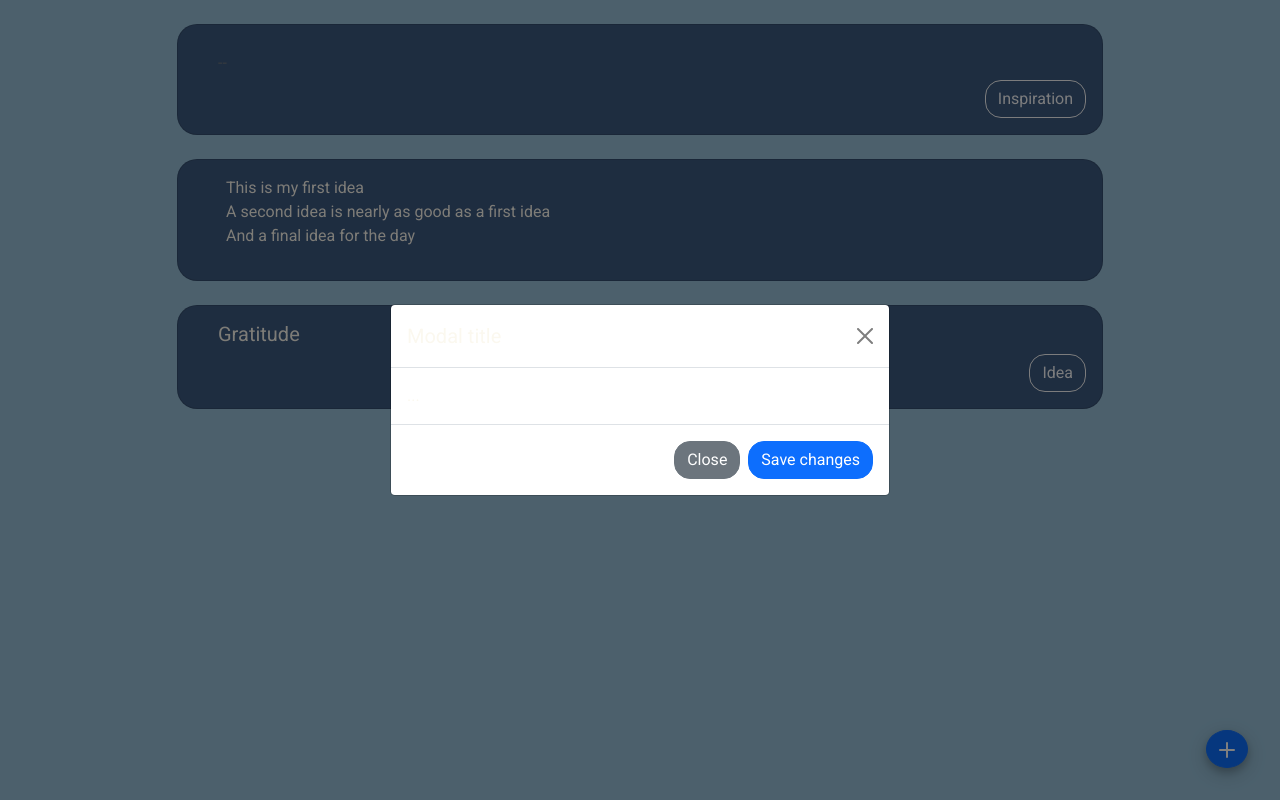
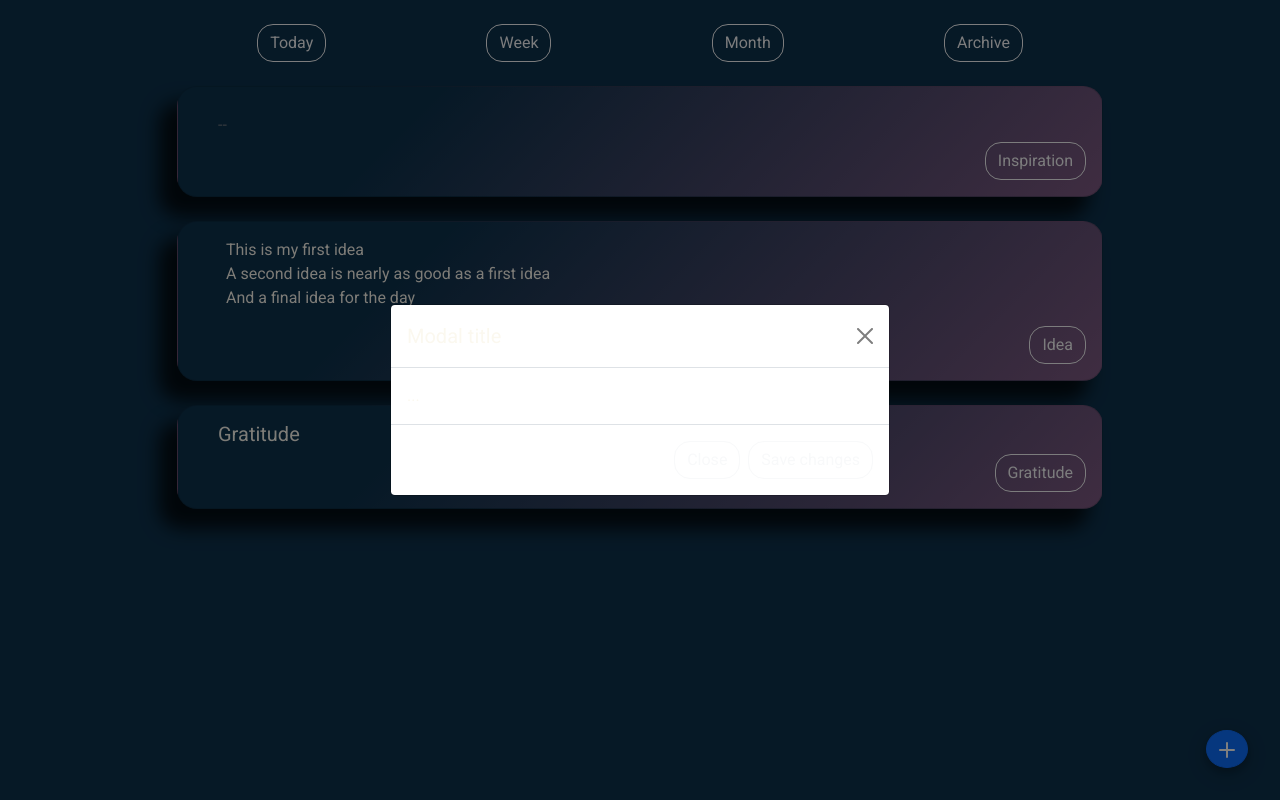
Before and after one commit to dcerniglia/ideas-journal, an Angular app: page / in a window 1280 px wide. Both pictures are taken after a click on the button 1227 px from the left and 749 px from the top of the page. Built offline with nearby package versions, Linux system fonts and the light colour scheme; no server answers.

Commit message:
add too much to include in commit message

```diff
--- a/src/app/app.component.html
+++ b/src/app/app.component.html
@@ -1,4 +1,5 @@
 <div class="container">
+  <app-header></app-header>
   <app-daily-quote></app-daily-quote>
   <app-daily-ideas></app-daily-ideas>
   <app-new-idea-modal></app-new-idea-modal>
--- a/src/app/app.module.ts
+++ b/src/app/app.module.ts
@@ -9,6 +9,7 @@ import { QuoteService } from './services/quote.service';
 import { DailyIdeasComponent } from './components/daily-ideas/daily-ideas.component';
 import { NewIdeaModalComponent } from './components/new-idea-modal/new-idea-modal.component';
 import { GratitudeComponent } from './components/gratitude/gratitude.component';
+import { HeaderComponent } from './components/header/header.component';
 
 @NgModule({
   declarations: [
@@ -16,7 +17,8 @@ import { GratitudeComponent } from './components/gratitude/gratitude.component';
     DailyQuoteComponent,
     DailyIdeasComponent,
     NewIdeaModalComponent,
-    GratitudeComponent
+    GratitudeComponent,
+    HeaderComponent
   ],
   imports: [
     BrowserModule,
--- a/src/app/components/daily-ideas/daily-ideas.component.html
+++ b/src/app/components/daily-ideas/daily-ideas.component.html
@@ -5,6 +5,7 @@
 				<ul>
 					<li *ngFor="let idea of ideas" class="align-items-start">{{ idea.body }}</li>
 				</ul>
+				<button class="btn btn-outline-light float-end text-nowrap">Idea</button>
 			</div>
 		</div>
 	</div>
--- a/src/app/components/gratitude/gratitude.component.html
+++ b/src/app/components/gratitude/gratitude.component.html
@@ -3,7 +3,7 @@
 		<div class="card p-10">
 			<div class="card-body align-content-center">
 				<h5 class="card-title ps-4">Gratitude</h5>
-				<button class="btn btn-outline-light float-end text-nowrap">Idea</button>
+				<button class="btn btn-outline-light float-end text-nowrap">Gratitude</button>
 			</div>
 		</div>
 	</div>
--- /dev/null
+++ b/src/app/components/header/header.component.html
@@ -0,0 +1,18 @@
+<div class="row d-flex justify-content-evenly">
+	<div class="col-10">
+		<ul class="nav nav-pills nav-fill mt-4 d-flex">
+			<li class="nav-item">
+				<button class="btn btn-outline-light" id="today-btn">Today</button>
+			</li>
+			<li class="nav-item">
+				<button class="btn btn-outline-light" id="week-btn">Week</button>
+			</li>
+			<li class="nav-item">
+				<button class="btn btn-outline-light" id="month-btn">Month</button>
+			</li>
+			<li class="nav-item">
+				<button class="btn btn-outline-light" id="archive-btn">Archive</button>
+			</li>
+		</ul>
+	</div>
+</div>
--- /dev/null
+++ b/src/app/components/header/header.component.ts
@@ -0,0 +1,15 @@
+import { Component, OnInit } from '@angular/core';
+
+@Component({
+  selector: 'app-header',
+  templateUrl: './header.component.html',
+  styleUrls: ['./header.component.css']
+})
+export class HeaderComponent implements OnInit {
+
+  constructor() { }
+
+  ngOnInit(): void {
+  }
+
+}
--- a/src/app/components/new-idea-modal/new-idea-modal.component.html
+++ b/src/app/components/new-idea-modal/new-idea-modal.component.html
@@ -18,8 +18,8 @@
 					...
 				</div>
 				<div class="modal-footer">
-					<button type="button" class="btn btn-secondary" data-bs-dismiss="modal">Close</button>
-					<button type="button" class="btn btn-primary">Save changes</button>
+					<button type="button" class="btn btn-outline-light" data-bs-dismiss="modal">Close</button>
+					<button type="button" class="btn btn-outline-light">Save changes</button>
 				</div>
 			</div>
 		</div>
--- a/src/styles.css
+++ b/src/styles.css
@@ -4,14 +4,41 @@
 
 
 body {
+  background-color: #0d324d;
+  /* background-image: linear-gradient(315deg, #000000 0%, #242424 74%); */
+  background-repeat: no-repeat;
+  height: 100vh;
   font-family: 'Roboto', 'Courier New', 'Courier';
   color: #FBF8EF;
-  background-color: #98C1D9;
+  /* background-color: #98C1D9; */
 }
 
+.header-button {
+  background-color: #7f5a83;
+  background-image: linear-gradient(315deg, #7f5a83 0%, #0d324d 74%);
+  /* background-color: #3D5A80; */
+  border-radius: 1.25rem;
+  box-shadow: 16px 18px 18px 2px rgba(0,0,0,0.75);
+  border: none;
+}
+.header-button:hover {
+  background-color: #7f5a83;
+  background-image: linear-gradient(315deg, #7f5a83 0%, #0d324d 74%);
+  /* background-color: #3D5A80; */
+  border-radius: 1.25rem;
+  box-shadow: 16px 18px 18px 2px rgba(82, 56, 78, 0.75);
+  border: none;
+}
+
+
+
 .card {
-	background-color: #3D5A80;
-	border-radius: 1.25rem;
+  /* background-color: #7f5a83; */
+  background-image: linear-gradient(315deg, #7f5a83 0%, #0d324d 74%);
+  /* background-color: #3D5A80; */
+  border-radius: 1.25rem;
+  box-shadow: -16px 18px 18px 2px rgba(0,0,0,0.75);
+
 }
 
 li {
@@ -25,5 +52,5 @@ li {
 }
 
 .btn {
-	border-radius: 1rem;
+  border-radius: 1rem;
 }
```
Also changed, not shown: src/app/components/header/header.component.css (added), 1 other file (tests, documents, lock files or other folders).
